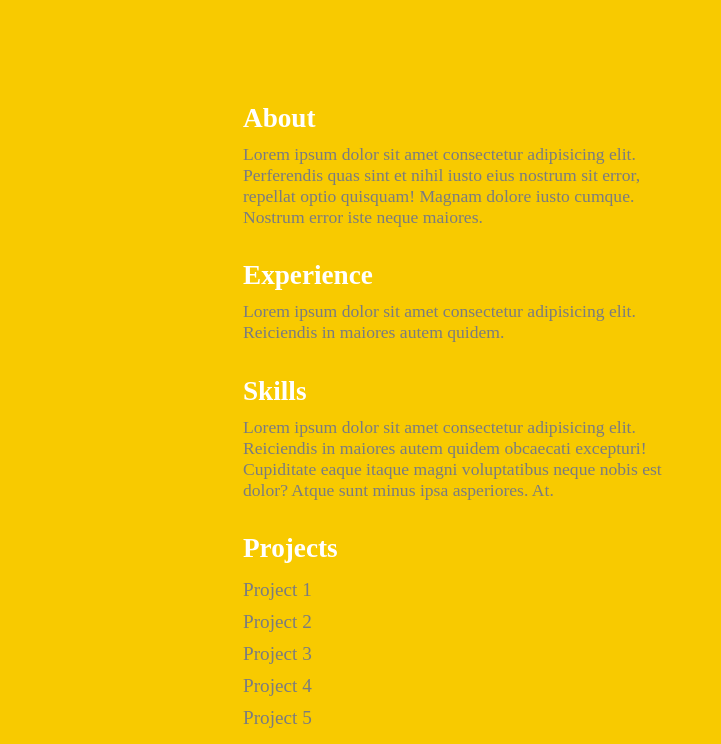
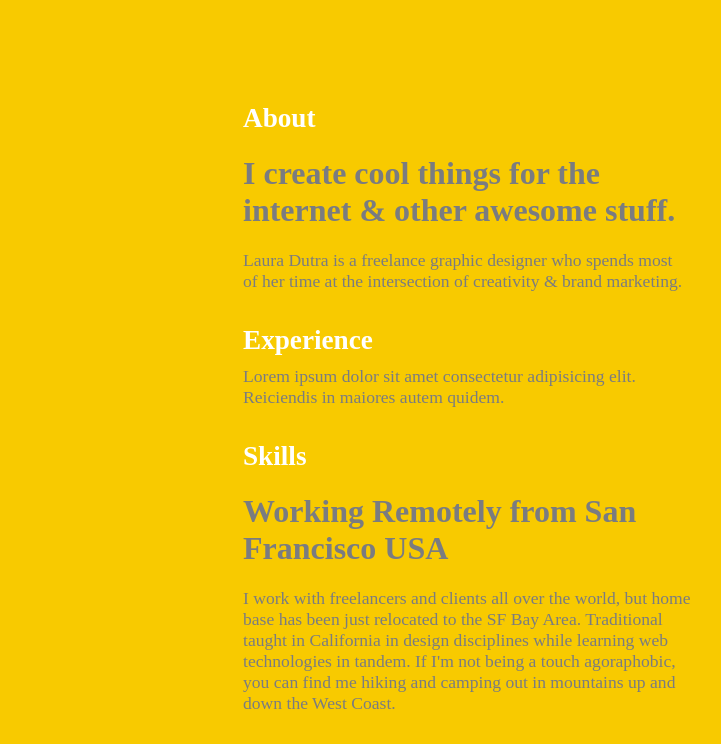
Before and after one commit to LauraDutra/public-works, a plain HTML site: page index.html in a window 1280 px wide. Shown: the top 744 px of the page, 397-1118 px from the left. Drawn offline with Linux system fonts and the light colour scheme; a web font is replaced by a local one.

Commit message:
text and classes

```diff
--- a/index.html
+++ b/index.html
@@ -6,7 +6,8 @@
     <meta http-equiv="X-UA-Compatible" content="ie=edge">
     <link rel="stylesheet" href="https://use.fontawesome.com/releases/v5.4.1/css/all.css" integrity="sha384-5sAR7xN1Nv6T6+dT2mhtzEpVJvfS3NScPQTrOxhwjIuvcA67KV2R5Jz6kr4abQsz" crossorigin="anonymous">
     <link rel="stylesheet" href="style.css">
-    <title>Your Name</title>
+    <title>Laura Dutra</title>
+
 </head>
 <body>
     <div class="grid-2">
@@ -20,12 +21,16 @@
         </div>
         <div class="section-2">
             <h2>About</h2>
-            <p>Lorem ipsum dolor sit amet consectetur adipisicing elit. Perferendis quas sint et nihil iusto eius nostrum sit error, repellat optio quisquam! Magnam dolore iusto cumque. Nostrum error iste neque maiores.</p>
+            	<!--<h1> Creating cool things for the internet & other awesome stuff.</h1>-->
+				<h1>I create cool things for the internet & other <span class="green">awesome</span> stuff.</h1>
+				<p class="major">Laura Dutra is a freelance graphic designer who spends most of her time at the intersection of creativity & brand marketing.</p>
             <h2>Experience</h2>
             <p>Lorem ipsum dolor sit amet consectetur adipisicing elit. Reiciendis in maiores autem quidem.</p>
 
             <h2>Skills</h2>
-            <p>Lorem ipsum dolor sit amet consectetur adipisicing elit. Reiciendis in maiores autem quidem obcaecati excepturi! Cupiditate eaque itaque magni voluptatibus neque nobis est dolor? Atque sunt minus ipsa asperiores. At.</p>
+            <!-- SFO Callout -->
+			<h1>Working Remotely from San Francisco USA</h1>
+				<p>I work with freelancers and clients all over the world, but home base has been just relocated to the SF Bay Area. Traditional taught in California in design disciplines while learning web technologies in tandem. If I'm not being a touch agoraphobic, you can find me hiking and camping out in mountains up and down the West Coast.</p>
             <h2>Projects</h2>
             <a href="#">Project 1</a>
             <a href="#">Project 2</a>
```
